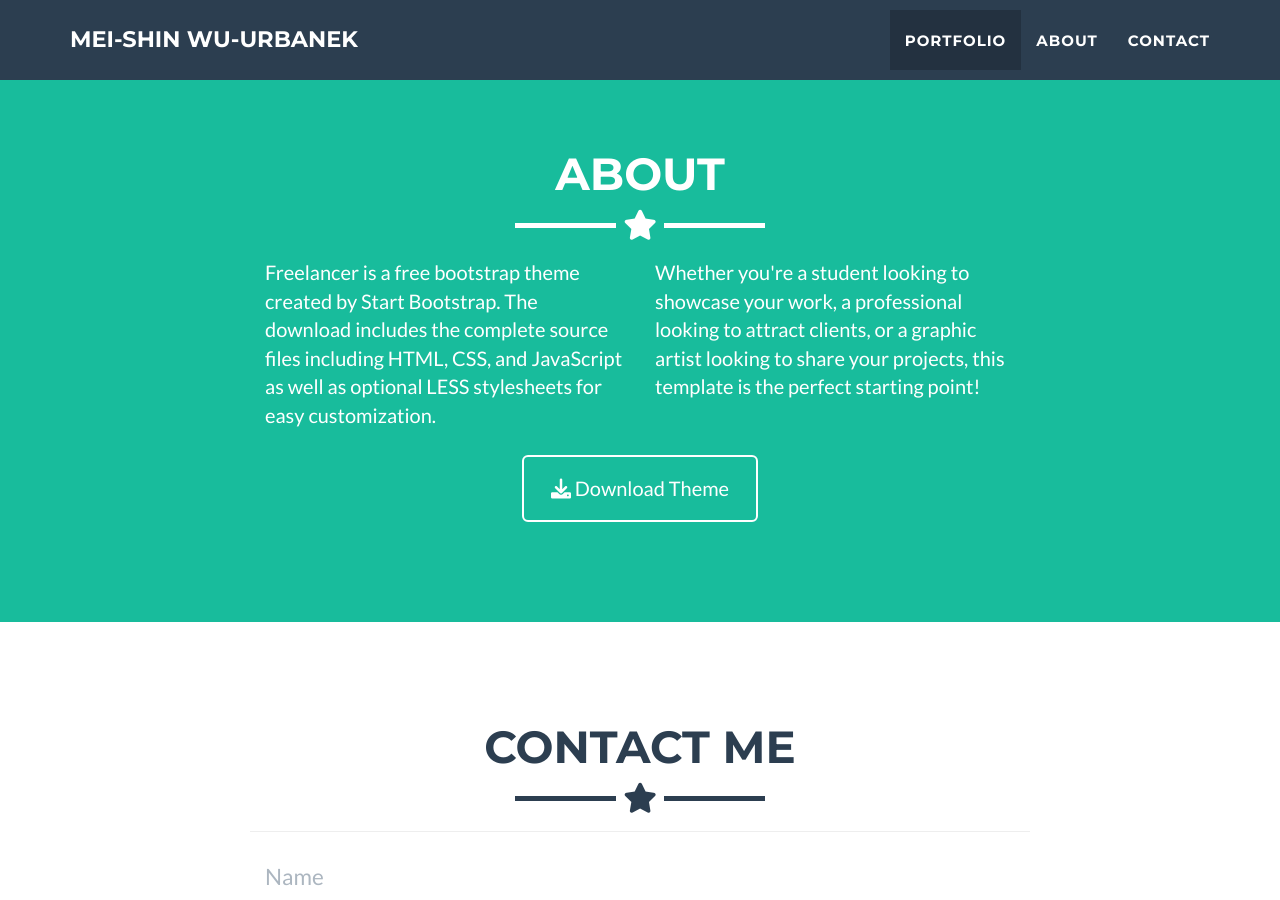
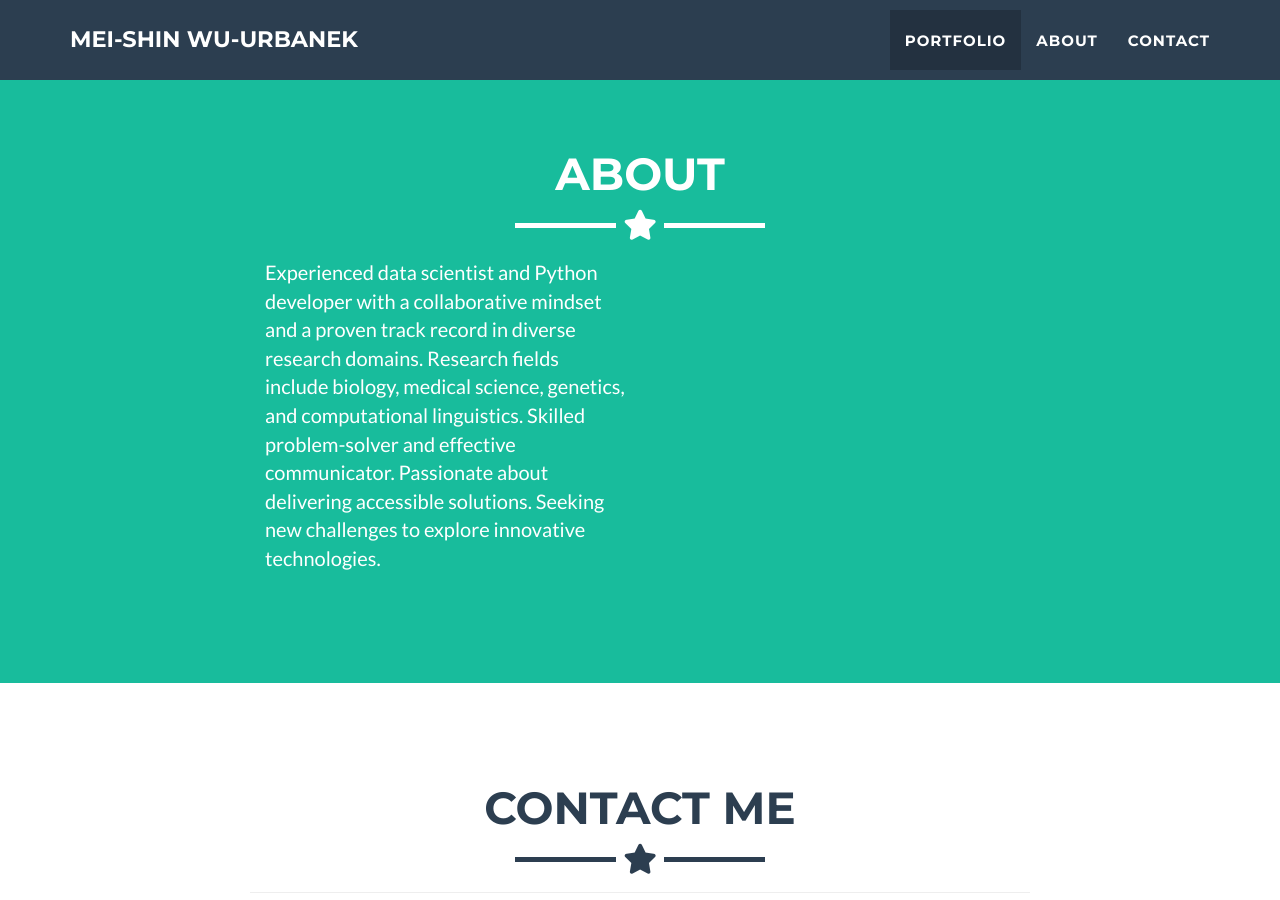
Before and after one commit to Wu-Urbanek/Wu-Urbanek.github.io, a Jekyll site: the page built from _posts/2014-07-18-project-1.markdown, in a window 1280 px wide and 900 px high, scrolled down 1623 px. Built offline with Jekyll 4.4.1, drawn with Linux system fonts in a browser that asks for light colours.

Commit message:
change about.htnl

```diff
--- a/_includes/about.html
+++ b/_includes/about.html
@@ -9,19 +9,12 @@
     </div>
     <div class="row">
       <div class="col-lg-4 col-lg-offset-2">
-        <p>Freelancer is a free bootstrap theme created by Start Bootstrap. The download includes the complete
-          source files including HTML, CSS, and JavaScript as well as optional LESS stylesheets for easy
-          customization.</p>
+        <p>Experienced data scientist and Python developer with a collaborative mindset and a proven track record in diverse research domains. Research fields include biology, medical science, genetics, and computational linguistics. Skilled problem-solver and effective communicator. Passionate about delivering accessible solutions. Seeking new challenges to explore innovative technologies.</p>
       </div>
-      <div class="col-lg-4">
+      <!-- <div class="col-lg-4">
         <p>Whether you're a student looking to showcase your work, a professional looking to attract clients, or
           a graphic artist looking to share your projects, this template is the perfect starting point! </p>
-      </div>
-      <div class="col-lg-8 col-lg-offset-2 text-center">
-        <a href="https://github.com/jeromelachaud/freelancer-theme" class="btn btn-lg btn-outline">
-          <i class="fa fa-download"></i> Download Theme
-        </a>
-      </div>
+      </div> -->
     </div>
   </div>
 </section>
```
